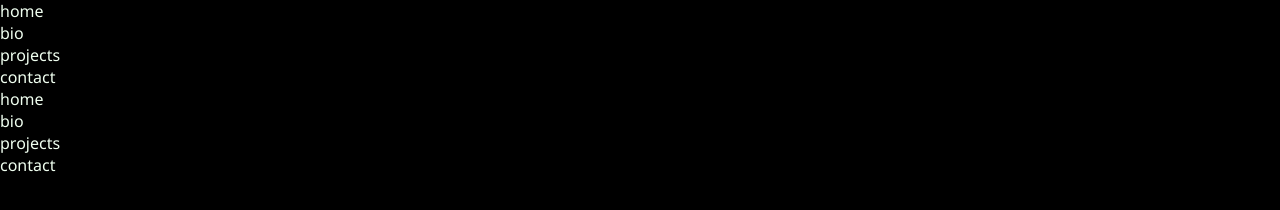
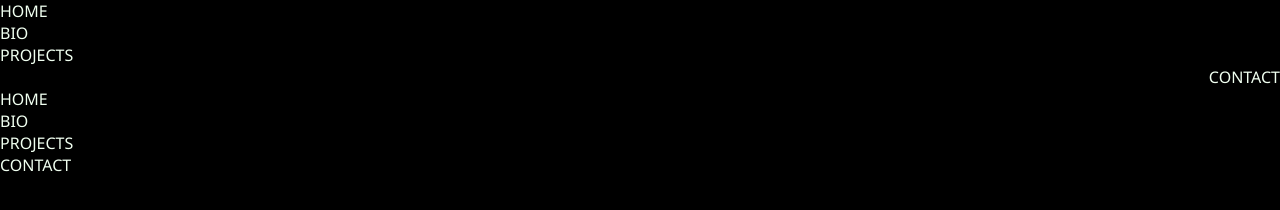
Before and after one commit to vembertech/PersonalPortfolioSite, a plain HTML site: page index.html in a window 1280 px wide. Drawn offline with Linux system fonts and the light colour scheme.

Commit message:
Added position of CTA link and Site structure css blocks.

```diff
--- a/index.html
+++ b/index.html
@@ -1,26 +1,26 @@
 <html lang="en">
   <head>
-     <meta charset="UTF-8">
-     <meta http-equiv="X-UA-Compatible" content="IE=edge">
-     <meta name="viewport" content="width=device-width, initial-scale=1.0">
+    <meta charset="UTF-8" />
+    <meta http-equiv="X-UA-Compatible" content="IE=edge" />
+    <meta name="viewport" content="width=device-width, initial-scale=1.0" />
     <title>Personal Portfolio Site</title>
-     <link rel="stylesheet" href="style.css">
+    <link rel="stylesheet" href="style.css" />
   </head>
   <body>
     <header>
-       <nav> <!-- Nav bar links: Transparent BG -->
+      <nav>
+        <!-- Nav bar links: Transparent BG -->
         <ul>
           <li><a class="links" href="#">home</a></li>
           <li><a class="links" href="#">bio</a></li>
           <li><a class="links" href="#">projects</a></li>
-               <li><a class="links" href="#">contact</a></li>
+          <li><a class="links" id="cta" href="#">contact</a></li>
         </ul>
       </nav>
     </header>
-  <main>
-
-  </main>
-  <footer> <!-- Footer bar links: Solid BG -->
+    <main></main>
+    <footer>
+      <!-- Footer bar links: Solid BG -->
       <ul>
         <li><a class="links" href="#">home</a></li>
         <li><a class="links" href="#">bio</a></li>
--- a/style.css
+++ b/style.css
@@ -18,7 +18,36 @@ body {
 }
 
 li > .links {
+     /* Hyperlinks */
+     list-style-type: none;
      text-decoration: none;
      color: honeydew;
-     list-style-type: none;
+     text-transform: uppercase;
 }
+
+#cta { /* Contact CTA Link */
+     float: right;
+     clear: right;
+}
+
+/* ----- Site Structure ----- */
+
+header {
+
+}
+
+nav {
+
+}
+
+main {
+
+}
+
+section {
+
+}
+
+footer {
+
+}
```
Lines whose indentation alone changed are shown as unchanged.
